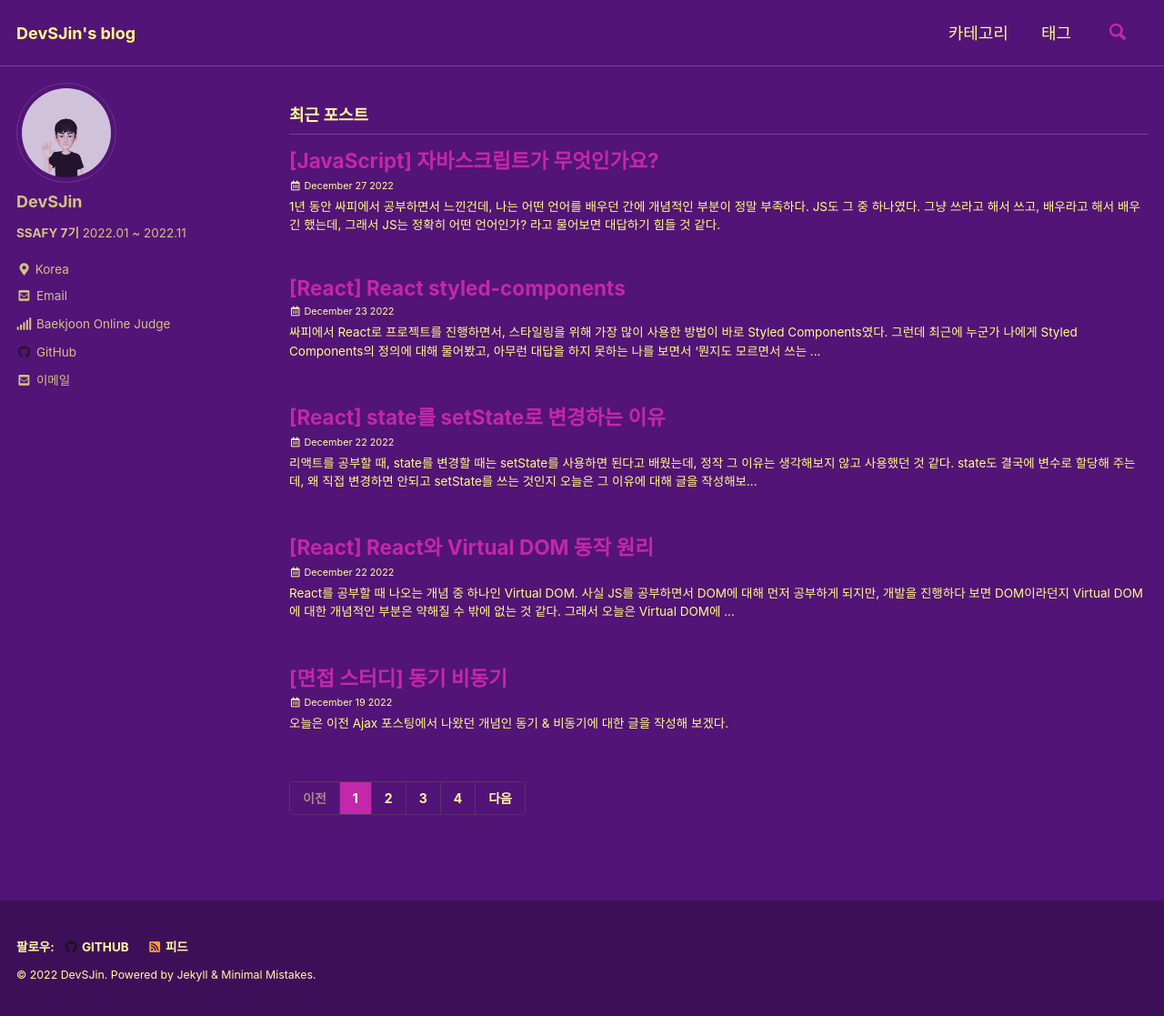
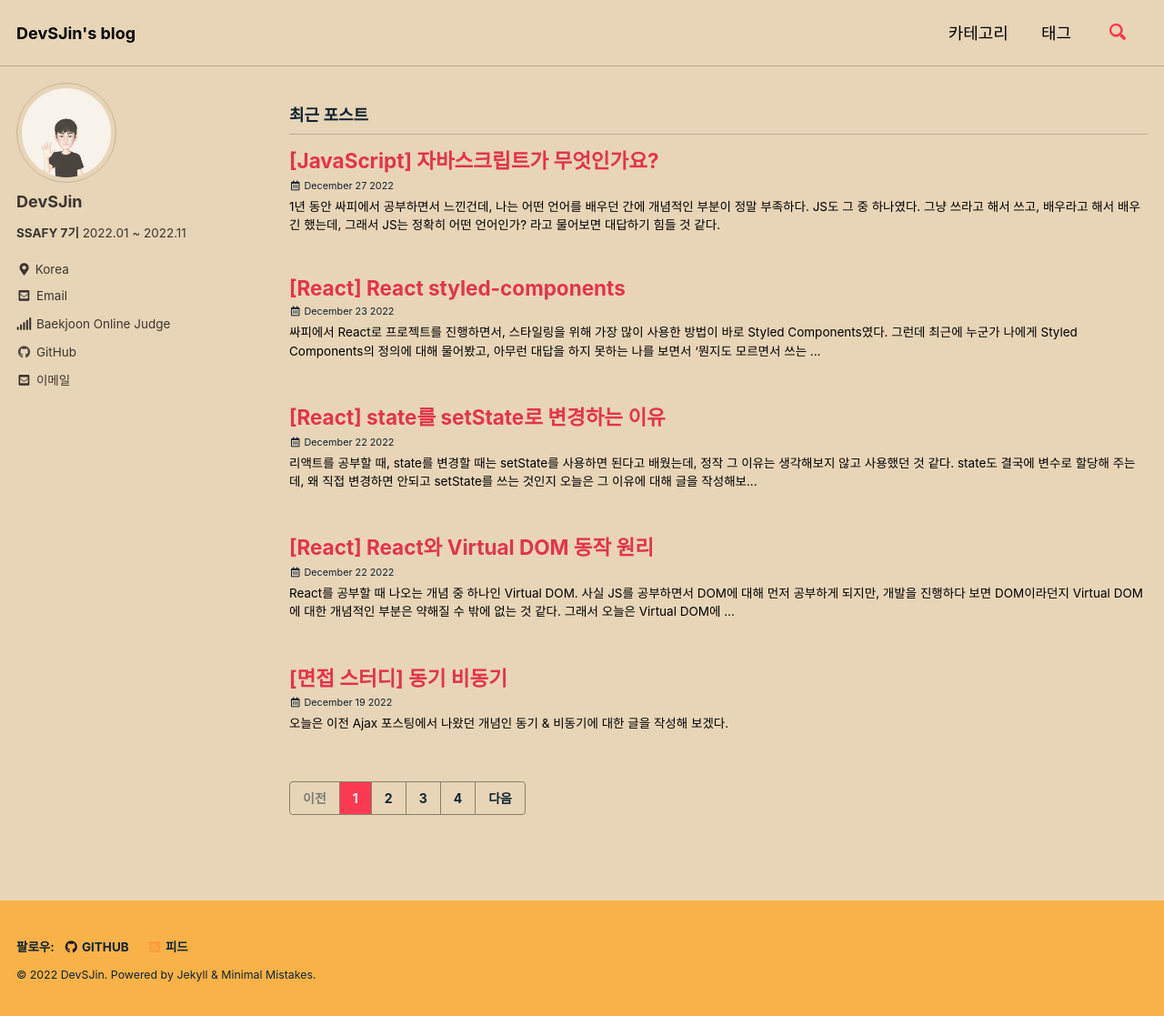
Before and after one commit to DevSJin/DevSJin.github.io, a Jekyll site: the page built from index.html, in a window 1280 px wide and 1117 px high. Shown: the whole window at 91% size. Built offline with Jekyll 4.4.1, drawn with Linux system fonts in a browser that asks for light colours; cached includes are drawn as plain includes; the list of posts is cut into pages by our own code.

Commit message:
Update _config.yml

```diff
--- a/_config.yml
+++ b/_config.yml
@@ -12,7 +12,7 @@
 
 # theme                  : "minimal-mistakes-jekyll"
 remote_theme: "mmistakes/minimal-mistakes@4.19.3"
-minimal_mistakes_skin    : "plum" #"contrast" "air", "aqua", "dark", "dirt", "neon", "mint", "plum", "sunrise"
+minimal_mistakes_skin    : "sunrise" #"contrast" "air", "aqua", "dark", "dirt", "neon", "mint", "plum", "sunrise"
 
 # Site Settings
 locale                   : "ko-KR"
```
